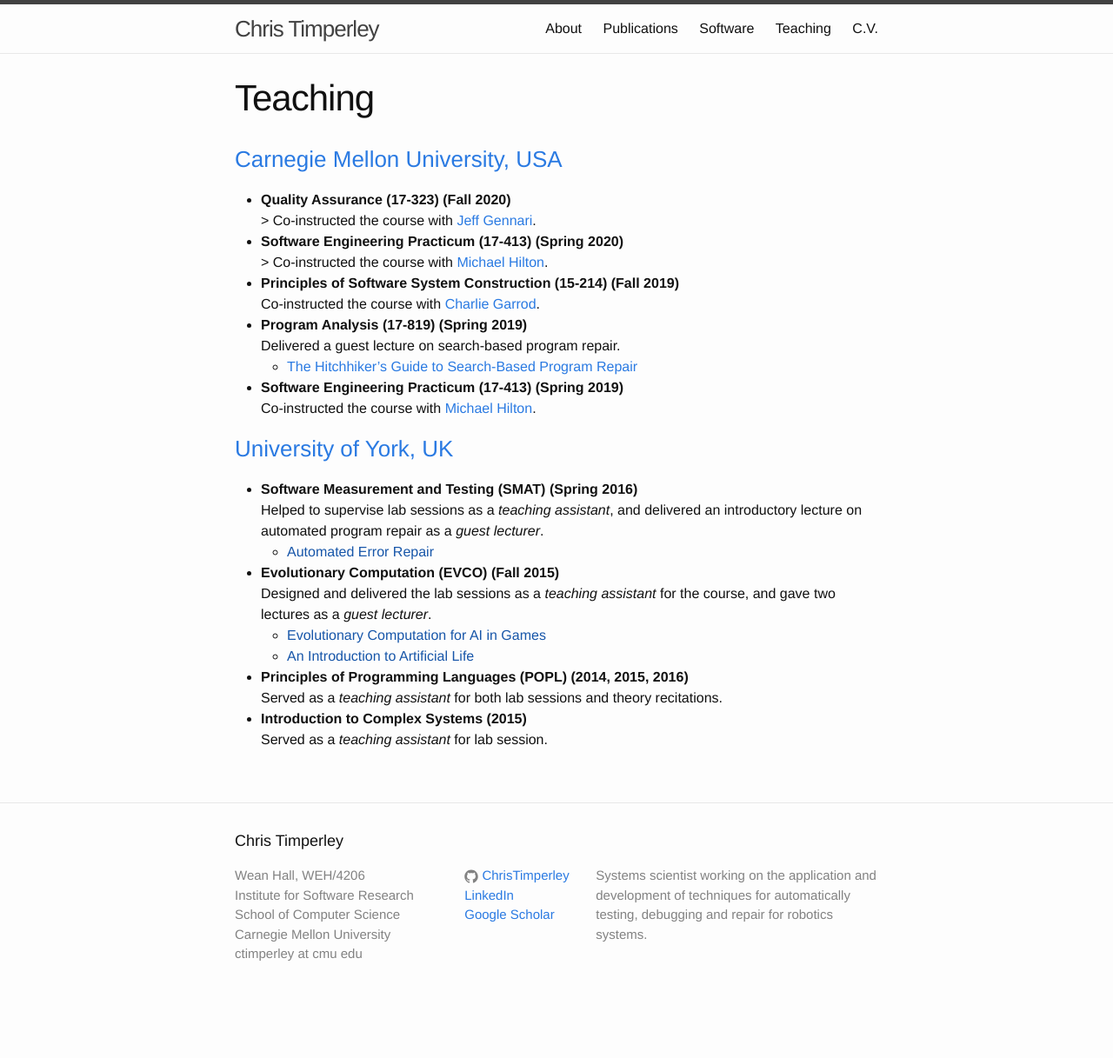
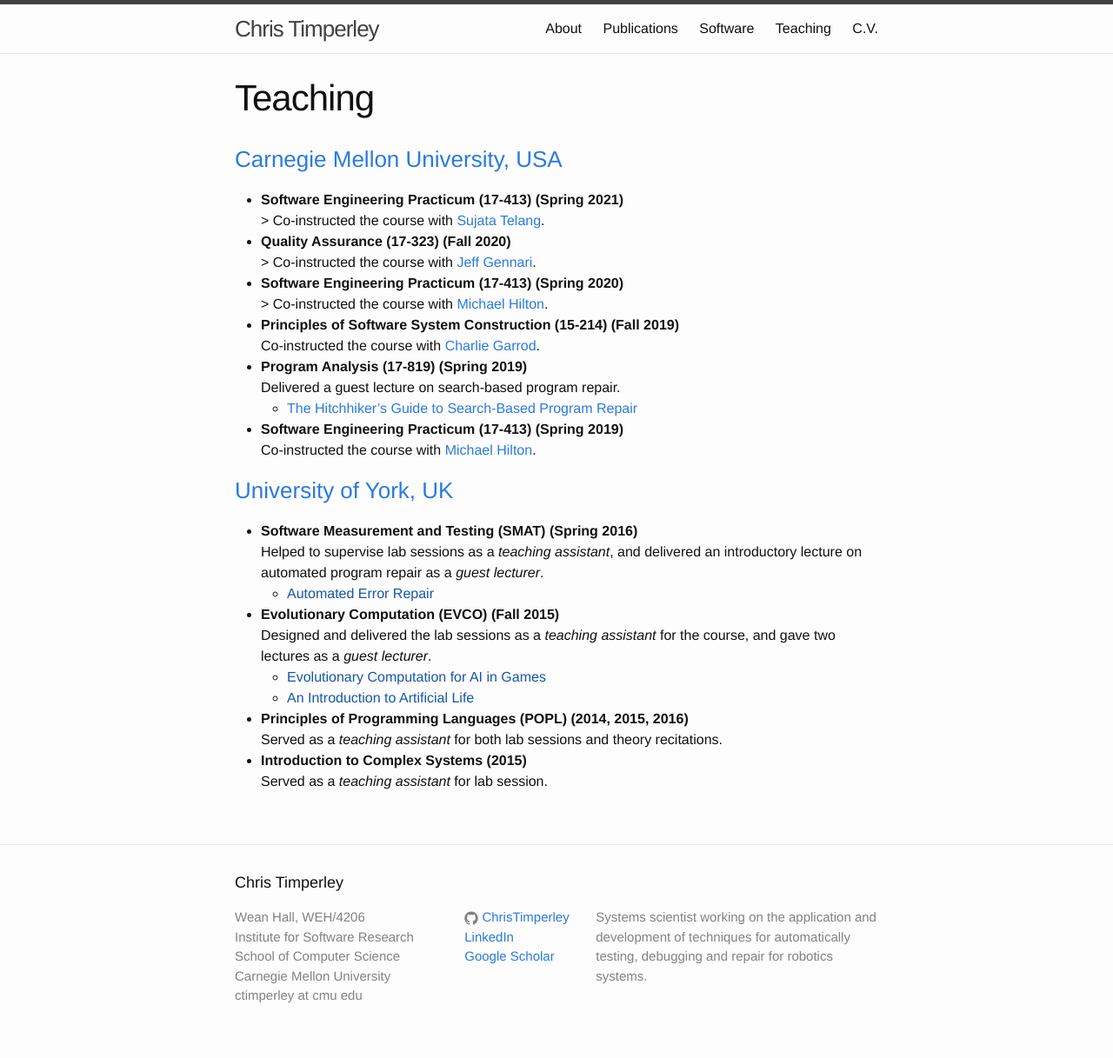
Before and after one commit to ChrisTimperley/ChrisTimperley.github.io, a Jekyll site: the page built from teaching.md, in a window 1280 px wide. Shown: the whole page at 87% size. Built offline with Jekyll 4.4.1, drawn with Linux system fonts in a browser that asks for light colours; nearby versions of some CDN libraries; before the commit the page ends 1169 px from its top, so only the background shows below that.

Commit message:
added S21, 413 to teaching record

```diff
--- a/teaching.md
+++ b/teaching.md
@@ -6,17 +6,19 @@ permalink: /teaching/
 
 ### [Carnegie Mellon University, USA](https://www.cmu.edu/)
 
+* **Software Engineering Practicum (17-413) (Spring 2021)**<br/>>
+  Co-instructed the course with [Sujata Telang](https://www.isri.cmu.edu/people/core-faculty/telang-sujata.html).
 * **Quality Assurance (17-323) (Fall 2020)**<br/>>
   Co-instructed the course with [Jeff Gennari](https://resources.sei.cmu.edu/library/author.cfm?authorid=3415).
 * **Software Engineering Practicum (17-413) (Spring 2020)**<br/>>
-  Co-instructed the course with [Michael Hilton](https://www.cs.cmu.edu/~mhilton/).
+  Co-instructed the course with [Michael Hilton](https://www.cs.cmu.edu/~mhilton).
 * **Principles of Software System Construction (15-214) (Fall 2019)**<br/>
-  Co-instructed the course with [Charlie Garrod](https://www.cs.cmu.edu/~charlie/).
+  Co-instructed the course with [Charlie Garrod](https://www.cs.cmu.edu/~charlie).
 * **Program Analysis (17-819) (Spring 2019)**<br/>
   Delivered a guest lecture on search-based program repair.
   * [The Hitchhiker's Guide to Search-Based Program Repair](http://www.cs.cmu.edu/~aldrich/courses/17-355-19sp/notes/slides24-program-repair.pdf)
 * **Software Engineering Practicum (17-413) (Spring 2019)**<br/>
-  Co-instructed the course with [Michael Hilton](https://www.cs.cmu.edu/~mhilton/).
+  Co-instructed the course with [Michael Hilton](https://www.cs.cmu.edu/~mhilton).
 
 
 ### [University of York, UK](https://www.york.ac.uk/)
```
